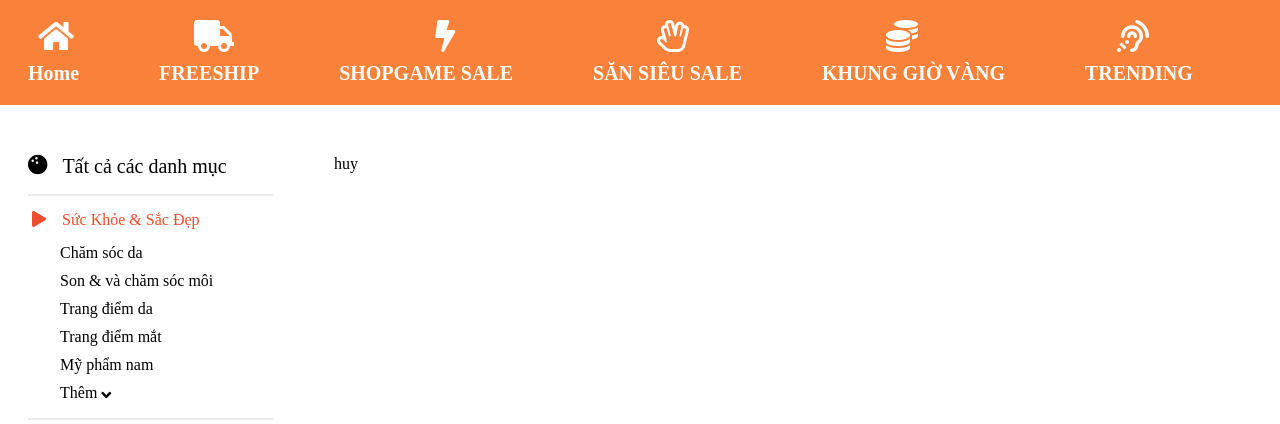
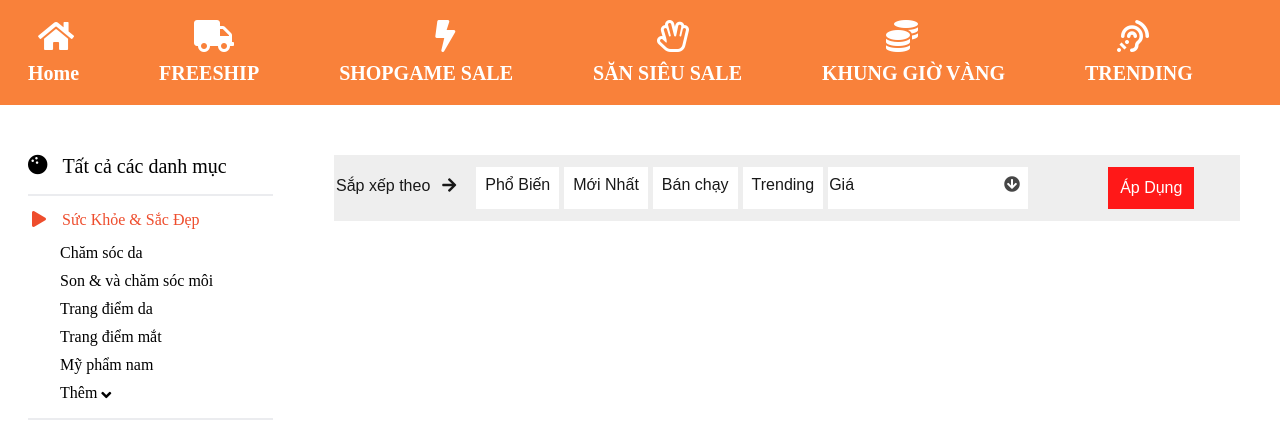
Before and after one commit to Ily1606/Shopgame, a PHP site: page / in a window 1280 px wide. Shown: the part 138-562 px from the top of the page. Run offline with PHP 8.4, Linux system fonts and the light colour scheme.

Commit message:
HuyMagic

```diff
--- a/css3/index.css
+++ b/css3/index.css
@@ -50,6 +50,7 @@
     padding: 10px;
     width: max-content;
     border-radius: 100px;
+    z-index:100;
 }
 .logo-in {
     position: relative;
@@ -277,3 +278,63 @@
 .star-5 {
     display:flex;
 }
+.sort {
+    font-family:Arial, Helvetica, sans-serif;
+ }
+ .body-right-border {
+     border : 1px solid #ffffff;
+     margin-left: 5px;
+     text-align:center;
+     padding: 8px;
+     background-color:#ffffff;
+
+
+ }
+ .body-right-border1 {
+    border : 1px solid #ffffff;
+    margin-left: 5px;
+    width: 200px;
+    padding-top: 8px;
+    background-color:#ffffff;
+
+ }
+ .sort {
+     border: 2px solid #EDEDED;
+     display:flex;
+     width:100%;
+     background-color: #EDEDED;
+     opacity: 0.9;
+
+
+ }
+ .body-right {
+     width: 74%;
+ }
+.sort-div {
+    margin-top: 20px;
+}
+.body-right-border-space {
+    margin-left: 2rem;
+}
+.sort-padding-top {
+        padding:10px 0px;
+}
+.sort-padding-top {
+    display:flex;
+}
+.fa-arrow-right {
+       position: relative;
+       left: 12px;
+}
+.fa-arrow-circle-down {
+    position: relative;
+    left: 150px;
+    opacity: 0.8;
+}
+.click-sort {
+    border:2px solid red;
+    background-color:red;
+    color:#ffffff;
+    padding: 10px;
+    margin-left: 5rem;
+}
--- a/index.php
+++ b/index.php
@@ -118,11 +118,11 @@
 
                     <div class="table-2">
                         <div class="word-size">Đơn vị vận chuyển</div>
-                        <div class="general-3"><input type="radio" name="button1" class="button-1" id="label-6"></input><label for="label-6">Shopgame</label></div> <!-- checkbox nơi bán -->
-                        <div class="general-3"><input type="radio" name="button1" class="button-1" id="label-7"></input><label for="label-7">Giao hàng tiết kiệm</label></div> <!-- checkbox nơi bán -->
-                        <div class="general-3"><input type="radio" name="button1" class="button-1" id="label-8"></input><label for="label-8">Giao hàng nhanh</label></label></div> <!-- checkbox nơi bán -->
-                        <div class="general-3"><input type="radio" name="button1" class="button-1" id="label-9"></input><label for="label-9">NowShip</label></div> <!-- checkbox nơi bán -->
-                        <div class="general-3"><input type="radio" name="button1" class="button-1" id="label-10"></input><label for="label-10">Thêm</label><i class="fas fa-angle-down"></i></div> <!-- checkbox nơi bán -->
+                        <div class="general-3"><input type="radio" name="button" class="button-1" id="label-6"></input><label for="label-6">Shopgame</label></div> <!-- checkbox nơi bán -->
+                        <div class="general-3"><input type="radio" name="button" class="button-1" id="label-7"></input><label for="label-7">Giao hàng tiết kiệm</label></div> <!-- checkbox nơi bán -->
+                        <div class="general-3"><input type="radio" name="button" class="button-1" id="label-8"></input><label for="label-8">Giao hàng nhanh</label></label></div> <!-- checkbox nơi bán -->
+                        <div class="general-3"><input type="radio" name="button" class="button-1" id="label-9"></input><label for="label-9">NowShip</label></div> <!-- checkbox nơi bán -->
+                        <div class="general-3"><input type="radio" name="button" class="button-1" id="label-10"></input><label for="label-10">Thêm</label><i class="fas fa-angle-down"></i></div> <!-- checkbox nơi bán -->
                         <div class="tbody-left-border"></div>
                     </div>
 
@@ -140,8 +140,8 @@
 
                     <div class="table-4">
                         <div class="word-size">Tình trạng sản phẩm</div>
-                        <div class="general-3"><input type="radio" name="button2" class="button-1" id="label-11"></input><label for="label-11">Sản phẩm mới</label></label></div> <!-- checkbox nơi bán -->
-                        <div class="general-3"><input type="radio" name="button2" class="button-1" id="label-12"></input><label for="label-12">Sản phẩm cũ</label></div>
+                        <div class="general-3"><input type="radio" name="button" class="button-1" id="label-11"></input><label for="label-11">Sản phẩm mới</label></label></div> <!-- checkbox nơi bán -->
+                        <div class="general-3"><input type="radio" name="button" class="button-1" id="label-12"></input><label for="label-12">Sản phẩm cũ</label></div>
                     </div>
                     <div class="tbody-left-border"></div>
 
@@ -199,7 +199,38 @@
                 </div>
 
             </div>
-            <div class="body-right">huy</div>
+            <div class="body-right">
+             <div class="sort">
+             <div class="sort-div">Sắp xếp theo<i class="fas fa-arrow-right"></i></div>
+             <div class="sort-padding-top">
+             <div class="body-right-border body-right-border-space">Phổ Biến </div>
+             <div class="body-right-border">Mới Nhất</div>
+             <div class="body-right-border">Bán chạy</div>
+             <div class="body-right-border">Trending</div>
+              <div class="body-right-border1 ">Giá<i class="fas fa-arrow-circle-down"></i></div>
+              <div class="click-sort">Áp Dụng</div>
+            </div>
+             </div>
+
+
+
+
+
+
+
+
+
+
+
+
+
+
+
+
+
+
+
+            </div>
         </div>
     </div>
 </body>
```
